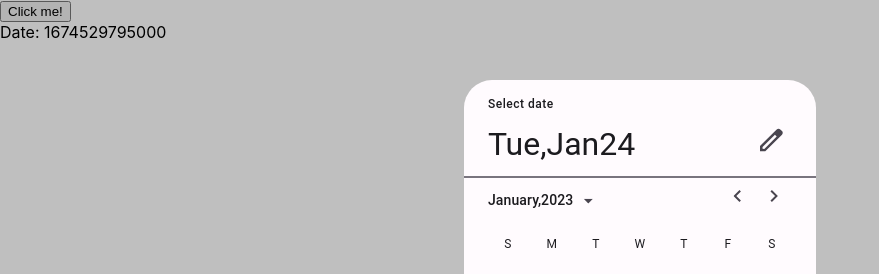
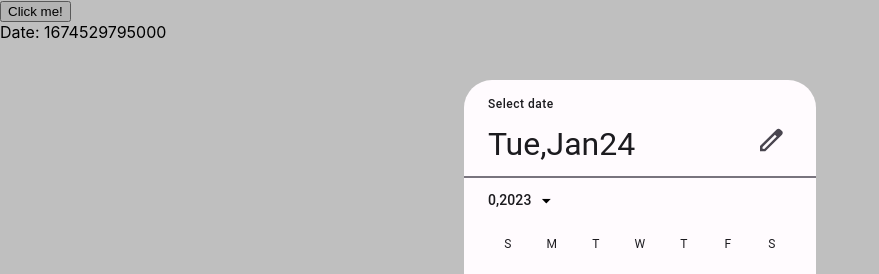
Before and after one commit to Ztanha/react-date-picker-material, a React (Create React App) app: page / in a window 1280 px wide. Shown: the top 274 px of the page, without its empty margins (0-879 px from the left). Built offline with nearby package versions, Linux system fonts and the light colour scheme.

Commit message:
Move calendar header to its children

```diff
--- a/src/components/datePicker/DatePicker.js
+++ b/src/components/datePicker/DatePicker.js
@@ -82,33 +82,42 @@ function ActualDatePicker(props) {
                     <div className="line"
                          style={{ backgroundColor:colors.outline }}
                     />
-                    <div className="localSelectionRow grid-order">
-                        <div className="date"
-                             onClick={ ()=>setMode(mode === 'years' ? 'days': 'years' ) }
-                        >
-                            { months[ date?.current.getMonth() ] },{ date?.current.getFullYear() }
-                            <Arrow className='icon-down'
-                                   style={ styles.icons }
-                            />
-                        </div>
-                        <div className="icons">
-                            <SideArrow style={ styles.icons }
-                                       className="icon-left"
-                                       onClick={ ()=>handleShift('b') }
-                            />
-                            <SideArrow style={ styles.icons }
-                                       className="icon-right"
-                                       onClick={ ()=>handleShift('f') }
-                            />
-                        </div>
-                    </div>
+                    {/*<div className="localSelectionRow grid-order">*/}
+                    {/*    <div className="date"*/}
+                    {/*         onClick={ ()=>setMode(mode === 'years' ? 'days': 'years' ) }*/}
+                    {/*    >*/}
+                    {/*        { months[ date?.current.getMonth() ] },{ date?.current.getFullYear() }*/}
+                    {/*        <Arrow className='icon-down'*/}
+                    {/*               style={ styles.icons }*/}
+                    {/*        />*/}
+                    {/*    </div>*/}
+                    {/*    <div className="icons">*/}
+                    {/*        <SideArrow style={ styles.icons }*/}
+                    {/*                   className="icon-left"*/}
+                    {/*                   onClick={ ()=>handleShift('b') }*/}
+                    {/*        />*/}
+                    {/*        <SideArrow style={ styles.icons }*/}
+                    {/*                   className="icon-right"*/}
+                    {/*                   onClick={ ()=>handleShift('f') }*/}
+                    {/*        />*/}
+                    {/*    </div>*/}
+                    {/*</div>*/}
 
                 { mode === 'days'
 
-                    ? <DayMode month={ month } setMonth={setMonth} date={props.date} />
+                    ? <DayMode month={ month }
+                               setMonth={setMonth}
+                               date={props.date}
+                               year={ year }
+                    />
                     : mode === 'years'
 
-                        ? <YearMode year={ year } onChange={handleYearChange} buttons={props.buttons} />
+                        ? <YearMode year={ year }
+                                    month={ month }
+                                    onChange={handleYearChange}
+                                    buttons={props.buttons}
+                                    setMode={setMode}
+                        />
                         : <div className="years">
                             Years
                         </div>
--- a/src/components/datePicker/dayMode/DayMode.js
+++ b/src/components/datePicker/dayMode/DayMode.js
@@ -3,6 +3,8 @@ import {daysInMonth, getMonthStartDay} from "../utilities.js";
 
 import {useEffect, useRef, useState} from "react";
 import Button from "../../button/Button.js";
+import {ReactComponent as Arrow} from "../icons/right.svg";
+import {ReactComponent as SideArrow} from "../icons/sideArrow.svg";
 
 
 const DayMode = props=>{
@@ -44,7 +46,27 @@ const DayMode = props=>{
         setDayPointer(date.current.getDate());
 
     },[props.date,setCalendar,setDayPointer,date])
-    return (
+    return (<>
+        <div className="localSelectionRow grid-order">
+            <div className="date"
+                 onClick={ ()=>props.setMode('days') }
+            >
+                { props.month },{ props.year }
+                <Arrow className='icon-down'
+                       style={ styles.icons }
+                />
+            </div>
+            <div className="icons">
+                <SideArrow style={ styles.icons }
+                           className="icon-left"
+                    // onClick={ ()=>handleShift('b') }
+                />
+                <SideArrow style={ styles.icons }
+                           className="icon-right"
+                    // onClick={ ()=>handleShift('f') }
+                />
+            </div>
+        </div>
             <div className="days" style={styles.calGrids}>
                 <div className="days-grid">
                     { weekday.map((x,index)=>
@@ -84,6 +106,6 @@ const DayMode = props=>{
                     </div>
                 </div>
             </div>
-        )
+       </>)
 }
 export default DayMode;
--- a/src/components/datePicker/yearMode/YearMode.js
+++ b/src/components/datePicker/yearMode/YearMode.js
@@ -2,11 +2,13 @@ import {daysInMonth, getMonthStartDay, range} from "../utilities.js";
 import {useEffect, useRef, useState} from "react";
 import {useTheme} from "../../../ThemeContext.js";
 import Button from "../../button/Button.js";
+import {ReactComponent as Arrow} from "../icons/right.svg";
+import {ReactComponent as SideArrow} from "../icons/sideArrow.svg";
 
 function YearMode(props) {
     const [colors] = useTheme();
     const cells = range( props.year-6 , props.year+8 )
-    const [ selected,setSelected ] = useState(0);
+    const [ selectedYear,setSelectedYear ] = useState();
     const styles = {
         cell:{
             color : colors.onSurfaceVariant
@@ -20,14 +22,34 @@ function YearMode(props) {
         }
     }
 
-    return (
+    return (<>
+        <div className="localSelectionRow grid-order">
+            <div className="date"
+                 onClick={ ()=>props.setMode('days') }
+            >
+                { props.month },{ selectedYear || props.year }
+                <Arrow className='icon-down'
+                       style={ styles.icons }
+                />
+            </div>
+            <div className="icons">
+                <SideArrow style={ styles.icons }
+                           className="icon-left"
+                           // onClick={ ()=>handleShift('b') }
+                />
+                <SideArrow style={ styles.icons }
+                           className="icon-right"
+                           // onClick={ ()=>handleShift('f') }
+                />
+            </div>
+        </div>
         <div className="years" style={{}}>
             <div className="years-grid">
                 { cells.map( x=>
                     <div className={(x === props.year) ? 'now cell': 'cell'}
-                         onClick={ ()=>setSelected(x) }
+                         onClick={ ()=>setSelectedYear(x) }
                          key={x}
-                         style={ x === selected
+                         style={ x === selectedYear
                                     ? styles.selected
                                     : x === props.year
                                         ? styles.now
@@ -49,13 +71,13 @@ function YearMode(props) {
                         Cancel
                     </Button>
                     <Button type={ 'text' }
-                            click={ ()=>props.onChange(selected)}
+                            click={ ()=>props.onChange(selectedYear)}
                     >
                         OK
                     </Button>
                 </div>
             </div>
         </div>
-    )
+    </>)
 }
 export default YearMode;
```
